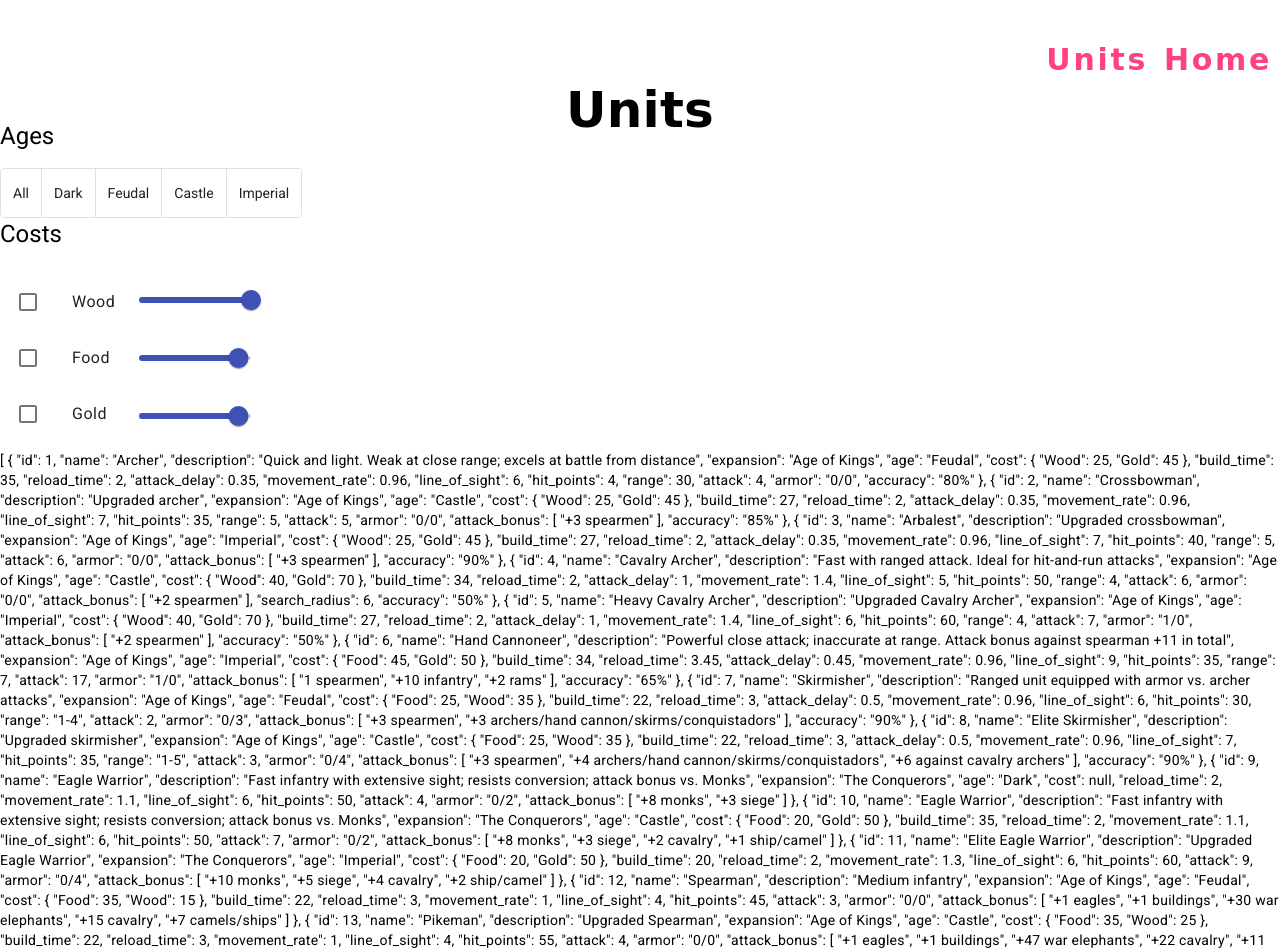
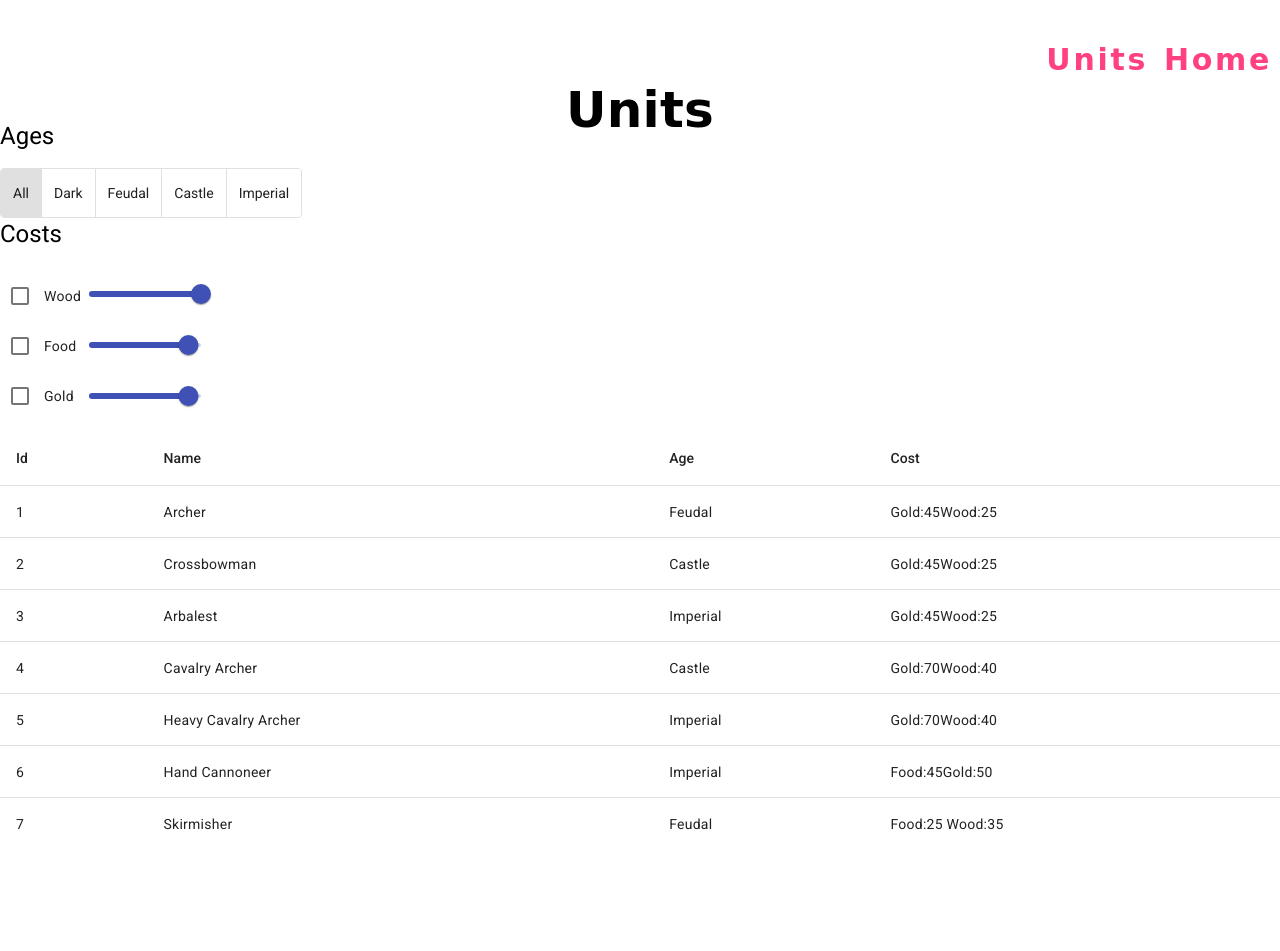
Before and after one commit to paulabr/age-of-empires-challenge, an Angular app: page /units in a window 1280 px wide. Shown: the top 951 px of the page. After the commit the page ends 830 px from the top, so only its background shows below. Built offline with nearby package versions, Linux system fonts and the light colour scheme.

Commit message:
finish units table

```diff
--- a/angular.json
+++ b/angular.json
@@ -17,7 +17,7 @@
         "build": {
           "builder": "@angular-devkit/build-angular:browser",
           "options": {
-            "outputPath": "dist/age-of-empires",
+            "outputPath": "dist",
             "index": "src/index.html",
             "main": "src/main.ts",
             "polyfills": [
--- a/package.json
+++ b/package.json
@@ -7,7 +7,7 @@
     "build": "ng build",
     "watch": "ng build --watch --configuration development",
     "test": "ng test",
-    "deploy": "ng deploy --base-href=https://github.com/paulabr/age-of-empires-challenge"
+    "deploy": "ng deploy --base-href=https://paulabr.github.io/age-of-empires-challenge/"
   },
   "private": true,
   "dependencies": {
--- a/src/app/pages/units/units-view/units-view.component.html
+++ b/src/app/pages/units/units-view/units-view.component.html
@@ -1,35 +1,63 @@
 <div class="text">Units</div>
-
 
 <div *ngIf="filterForm" [formGroup]="filterForm">
   <h1>Ages</h1>
-<mat-button-toggle-group name="fontStyle" aria-label="Font Style">
-  <mat-button-toggle value="bold">All</mat-button-toggle>
-  <mat-button-toggle value="italic">Dark</mat-button-toggle>
-  <mat-button-toggle value="underline">Feudal</mat-button-toggle>
-  <mat-button-toggle value="underline">Castle</mat-button-toggle>
-  <mat-button-toggle value="underline">Imperial</mat-button-toggle>
+  <mat-button-toggle-group name="fontStyle" aria-label="Font Style" formControlName="age">
+    <mat-button-toggle value="all">All</mat-button-toggle>
+    <mat-button-toggle value="dark">Dark</mat-button-toggle>
+    <mat-button-toggle value="feudal">Feudal</mat-button-toggle>
+    <mat-button-toggle value="castle">Castle</mat-button-toggle>
+    <mat-button-toggle value="imperial">Imperial</mat-button-toggle>
   </mat-button-toggle-group>
 
   <h1>Costs</h1>
   <div fxLayout="row">
-    <mat-selection-list>
-      <mat-list-option checkboxPosition="before" *ngFor="let material of materials">
-        {{material}}
-      </mat-list-option>
-    </mat-selection-list>
     <div fxLayout="column" fxLayoutGap="10px" class="custom-margin">
+      <mat-checkbox class="example-margin" formControlName="onlyWood">Wood</mat-checkbox>
+      <mat-checkbox class="example-margin" formControlName="onlyFood">Food</mat-checkbox>
+      <mat-checkbox class="example-margin" formControlName="onlyGold">Gold</mat-checkbox>
+    </div>
+
+    <div fxLayout="column" fxLayoutGap="3px" class="sliders">
       <mat-slider [min]="1" [max]="200">
-      <input matSliderThumb formControlName="wood" >
+        <input matSliderThumb formControlName="wood">
       </mat-slider>
       <mat-slider [min]="1" [max]="225">
-      <input matSliderThumb formControlName="food" >
+        <input matSliderThumb formControlName="food">
       </mat-slider>
       <mat-slider [min]="1" [max]="225">
-      <input matSliderThumb formControlName="gold" >
+        <input matSliderThumb formControlName="gold">
       </mat-slider>
     </div>
   </div>
 
 </div>
-{{toBeDisplayed|json}}
+
+<div class="table">
+  <table mat-table [dataSource]="toBeDisplayed" class="mat-elevation-z8">
+
+    <ng-container matColumnDef="id">
+      <th mat-header-cell *matHeaderCellDef> Id</th>
+      <td mat-cell *matCellDef="let element"> {{element.id}} </td>
+    </ng-container>
+
+    <ng-container matColumnDef="name">
+      <th mat-header-cell *matHeaderCellDef> Name</th>
+      <td mat-cell *matCellDef="let element"> {{element.name}} </td>
+    </ng-container>
+
+    <ng-container matColumnDef="age">
+      <th mat-header-cell *matHeaderCellDef> Age</th>
+      <td mat-cell *matCellDef="let element"> {{element.age}} </td>
+    </ng-container>
+
+    <ng-container matColumnDef="cost">
+      <th mat-header-cell *matHeaderCellDef> Cost</th>
+      <td mat-cell *matCellDef="let element"> {{ getCosts(element.cost) }} </td>
+    </ng-container>
+
+    <tr mat-header-row *matHeaderRowDef="displayedColumns"></tr>
+    <tr mat-row *matRowDef="let row; columns: displayedColumns;"></tr>
+
+  </table>
+</div>
--- a/src/app/pages/units/units-view/units-view.component.scss
+++ b/src/app/pages/units/units-view/units-view.component.scss
@@ -13,3 +13,17 @@
 .custom-margin {
   margin-top: 10px
 }
+.mat-mdc-table {
+  width: 100%;
+  max-height: 500px;
+  overflow: auto;
+}
+
+.sliders {
+  margin: 4px 10px 10px 0;
+}
+
+.table {
+  height: 400px;
+  overflow: auto;
+}
--- a/src/app/pages/units/units-view/units-view.component.ts
+++ b/src/app/pages/units/units-view/units-view.component.ts
@@ -1,7 +1,7 @@
 import {Component, OnInit} from '@angular/core';
 // @ts-ignore
 import UnitsJSON from '../../../../assets/age-of-empires-units.json';
-import {Unit} from "../../../model";
+import {Cost, Unit} from "../../../model";
 import {FormBuilder, UntypedFormGroup} from "@angular/forms";
 import {UnitsService} from "../../../components/units.service";
 
@@ -15,6 +15,7 @@ export class UnitsViewComponent implements OnInit {
   materials = ['Wood', 'Food', 'Gold']
   toBeDisplayed: Unit[] = [];
   filterForm: UntypedFormGroup | undefined;
+  displayedColumns: string[] = ['id', 'name', 'age', 'cost'];
 
   constructor(private fb: FormBuilder, private  unitsService:UnitsService) {
   }
@@ -26,15 +27,27 @@ export class UnitsViewComponent implements OnInit {
         age: ['all'],
         wood: [200],
         food: [200],
-        gold: [200]
+        gold: [200],
+        onlyFood: [false],
+        onlyWood: [false],
+        onlyGold: [false]
       }
     )
     this.toBeDisplayed = this.unitsService.getUnits(this.filterForm.value);
 
     this.filterForm.valueChanges.subscribe(filter => {
+      console.log(filter)
       this.toBeDisplayed = this.unitsService.getUnits(filter);
     })
   }
 
+  getCosts(element: Cost) {
+    let str = '';
+    str += element?.Food? `Food:${element.Food}`:' ';
+    str += element?.Gold? `Gold:${element.Gold}`:' ';
+    str += element?.Wood? `Wood:${element.Wood}`:' ';
+    return str;
+
+  }
 
 }
--- a/src/app/pages/units/units.module.ts
+++ b/src/app/pages/units/units.module.ts
@@ -9,6 +9,8 @@ import {MatListModule} from "@angular/material/list";
 import {MatSliderModule} from "@angular/material/slider";
 import {FlexLayoutModule} from "@angular/flex-layout";
 import {ReactiveFormsModule} from "@angular/forms";
+import {MatPaginatorModule} from "@angular/material/paginator";
+import {MatCheckboxModule} from "@angular/material/checkbox";
 
 
 @NgModule({
@@ -23,7 +25,9 @@ import {ReactiveFormsModule} from "@angular/forms";
     MatListModule,
     MatSliderModule,
     FlexLayoutModule,
-    ReactiveFormsModule
+    ReactiveFormsModule,
+    MatPaginatorModule,
+    MatCheckboxModule
   ]
 })
 export class UnitsModule { }
```
Lines whose indentation alone changed are shown as unchanged.
